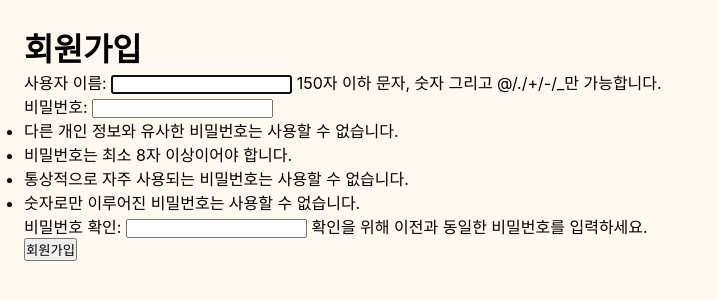
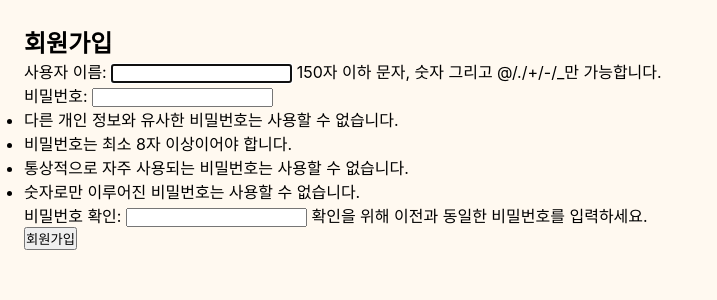
Before and after one commit to Pirogramming-25/Piro25_CardGame_1, a Django app: page /accounts/signup/ in a window 1280 px wide. Shown: the part 60-360 px from the top of the page, without its empty margins (0-717 px from the left). Run offline with Django 5.2, Linux system fonts and the light colour scheme.

Commit message:
fix: signup.html 내부 accounts.css 적용 코드 추가

```diff
--- a/templates/accounts/signup.html
+++ b/templates/accounts/signup.html
@@ -1,9 +1,23 @@
 {% extends "base.html" %}
+{% load static %}
+
+{% block extra_head %}
+<link rel="stylesheet" href="{% static 'css/accounts.css' %}">
+{% endblock %}
+
 {% block content %}
-<h1 class="text-2xl font-bold mb-6 text-gray-800">회원가입</h1>
-<form method="post" class="flex flex-col gap-4">
-    {% csrf_token %}
-    {{ form.as_p }}
-    <button type="submit" class="bg-indigo-500 hover:bg-indigo-600 text-white py-2 rounded font-semibold">회원가입</button>
-</form>
+<section class="auth-page">
+    <div class="auth-card">
+        <h1 class="auth-title">회원가입</h1>
+
+        <form method="post" class="auth-form">
+            {% csrf_token %}
+            {{ form.as_p }}
+
+            <button type="submit" class="auth-submit-button">
+                회원가입
+            </button>
+        </form>
+    </div>
+</section>
 {% endblock %}
```
